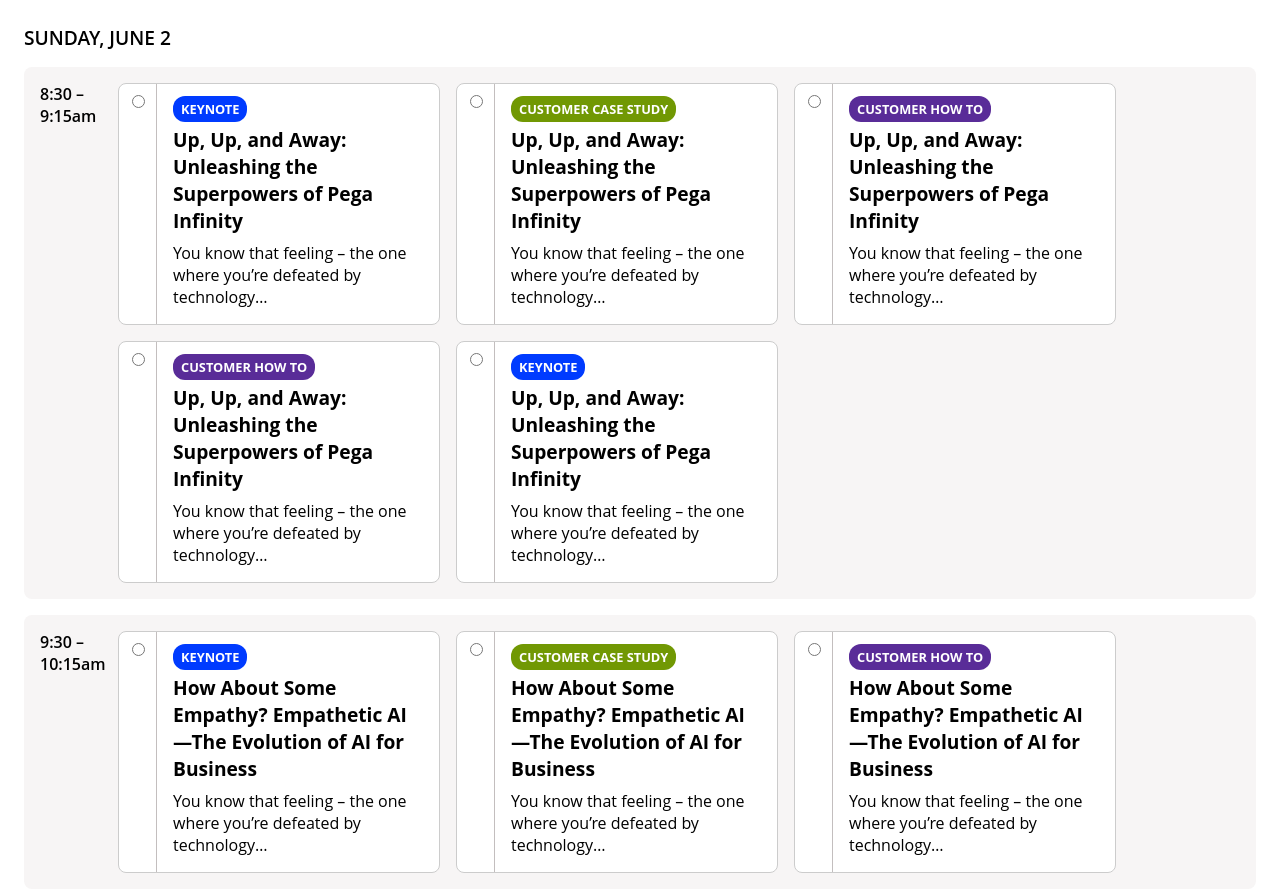
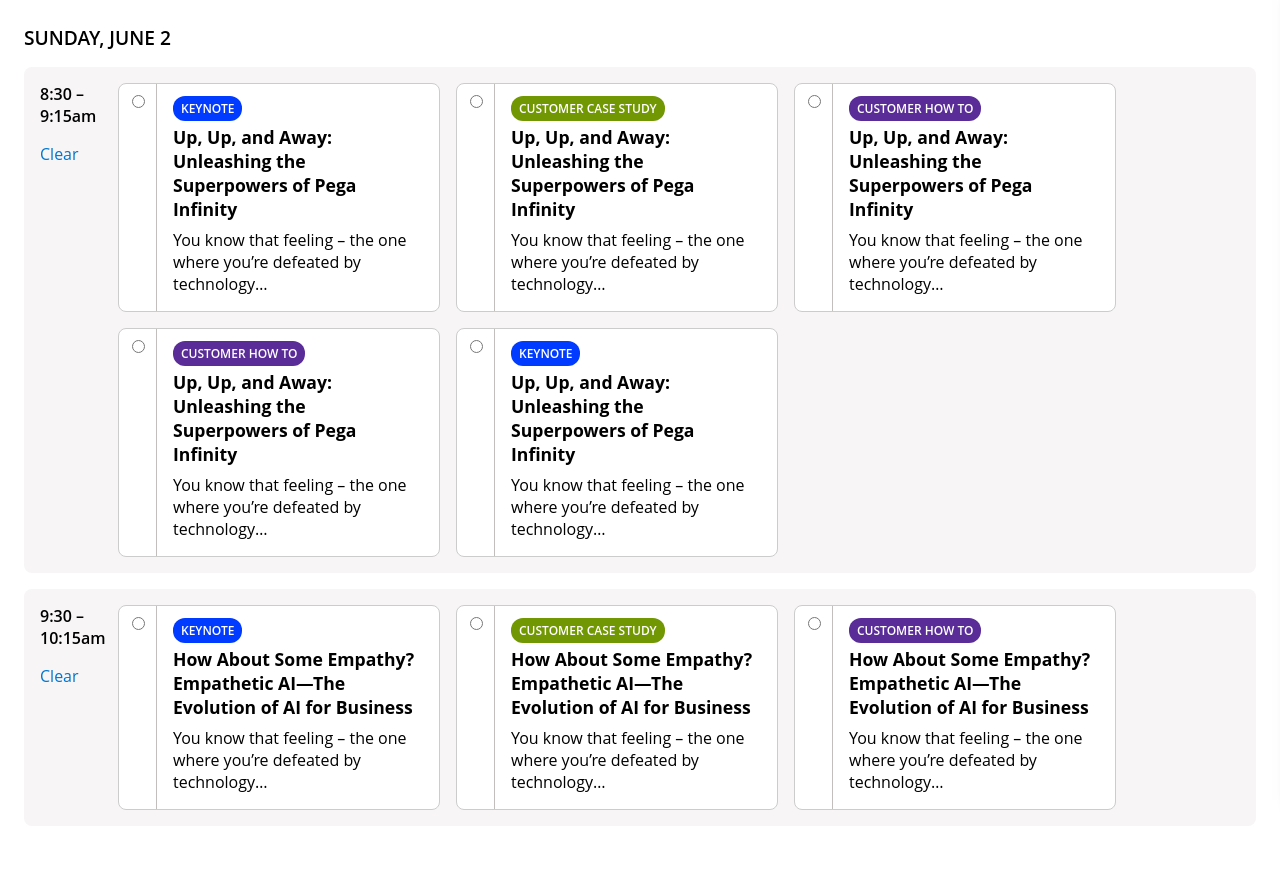
Before and after one commit to rlrlarson/PW-Agenda, a Flask app: template templates/index2.html in a window 1280 px wide. After the commit the page ends 810 px from the top, so only its background shows below. Run offline with Flask 2, Linux system fonts and the light colour scheme; the template is opened without the code that fills it, so the values that code supplies are empty.

Commit message:
Added more session selection logic and peek panel preview

```diff
--- a/static/css/main.css
+++ b/static/css/main.css
@@ -85,8 +85,8 @@
 }
 
 .session-type:before {
-	font-size: 0.8em;
-	font-weight: 700;
+	font-size: 0.75em;
+	font-weight: 600;
 	color: #FFF;
 	padding: 4px 8px;
 	border-radius: 12px;
@@ -111,7 +111,7 @@
 
 
 .session-card .title	{
-	font-size: 1.2em;
+	font-size: 1.1em;
 	font-weight: 700;
 	margin-top: 8px;
 	margin-bottom: 8px;
@@ -122,10 +122,35 @@
 	padding: 8px;
 	border-right: 1px #C3BEBE solid;
 	border-radius: 8px 0px 0px 8px;
+	cursor: pointer;
 
 }
 
 	.radio-selected{
 		background-color: rgba(25,175,25,0.40);
-		border: 1px rgba(25,175,25,1.00) solid;
+		border-color:rgba(25,175,25,1.00);
 	}
+
+
+.peek-panel	{
+	position:absolute;
+	top: 0px;
+	box-sizing: border-box;
+	right:-336px;
+	height: 100%;
+	background-color: #FFFFFF;
+	width: 320px;
+	padding: 16px;
+	box-shadow: 0px 0px 16px #333;
+}
+
+.clear-selection {
+	color: #0076D0;
+	margin-top: 16px;
+	font-weight: 400;
+	cursor: pointer;
+}
+
+.clear-selection:hover {
+	text-decoration: underline;
+}
--- a/templates/index2.html
+++ b/templates/index2.html
@@ -4,17 +4,37 @@
 		<link rel="stylesheet" href="../static/css/main.css">
 
 		<script>
+
+
+
 			$(function() {
-				$('input[type=radio]').click(function () {
+				$('.session-radio').click(function () {
 					/*
 					var radioGroupName = $(this).attr('name');
 					console.log(radioGroupName);
 					*/
-
+					$(this).children('input').prop('checked', true);
 					$('input:not(:checked)').parent().removeClass("radio-selected");
 					$('input:checked').parent().addClass("radio-selected");
 				});
+
+				$('.session-content').click(function(){
+					$('.peek-panel').animate({right:'0px'},250);
+				});
+
+				$('.peek-panel').click(function(){
+					$(this).animate({right:'-336px'},200);
+				})
+
+				$('.clear-selection').click(function(){
+					var radioGroupName = $(this).attr('name');
+					$('input[name=' + radioGroupName + ']').prop('checked',false);
+					$('input:not(:checked)').parent().removeClass("radio-selected");
+				})
+
 			});
+
+
 
 
 
@@ -28,6 +48,7 @@
 		<div class="time-slot-container">
 			<div class="time-display">
 				8:30 &ndash; 9:15am
+				<div class="clear-selection" name="session1">Clear</div>
 			</div>
 
 			<div class="flex-container">
@@ -118,6 +139,7 @@
 		<div class="time-slot-container">
 			<div class="time-display">
 				9:30 &ndash; 10:15am
+				<div class="clear-selection" name="session2">Clear</div>
 			</div>
 
 			<div class="flex-container">
@@ -172,5 +194,10 @@
 			</div>
 		</div>
 
+		<div class="peek-panel">
+			Sidebar here<br/>
+			Click to close
+		</div>
+
 	</body>
 </html>
```
